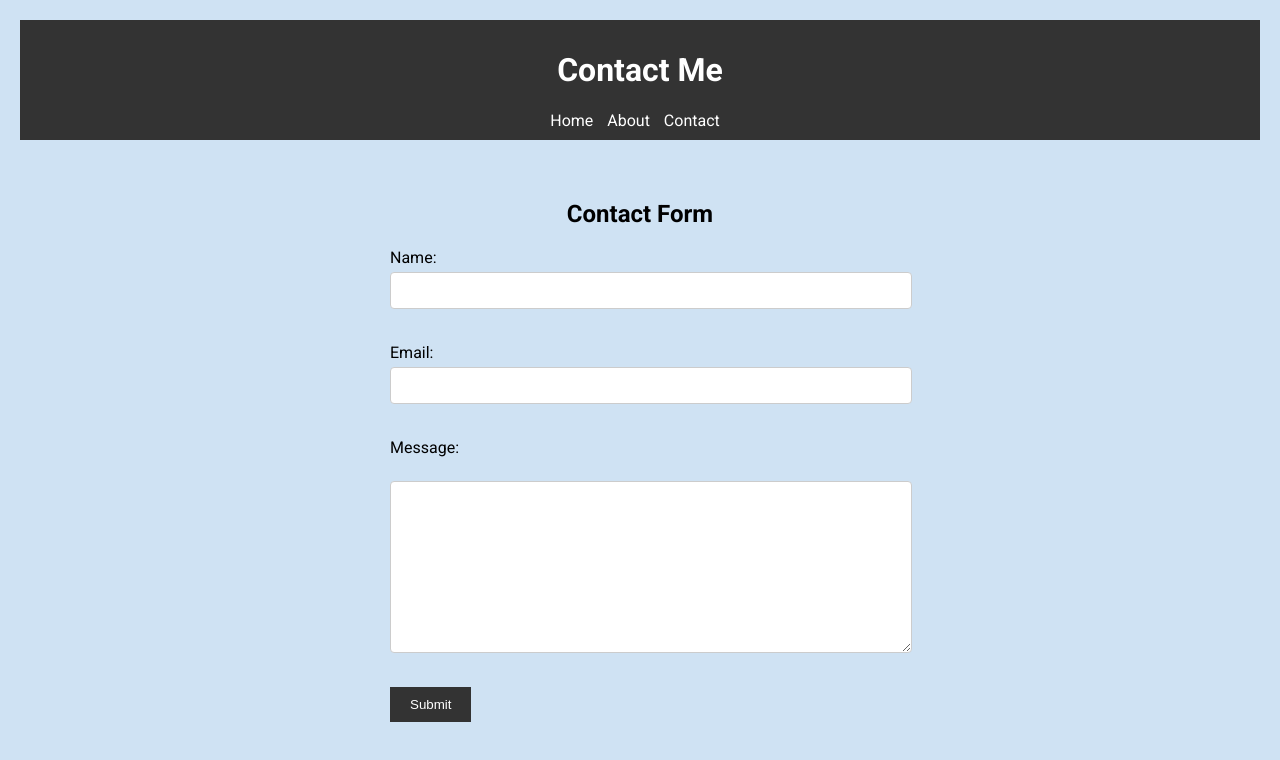
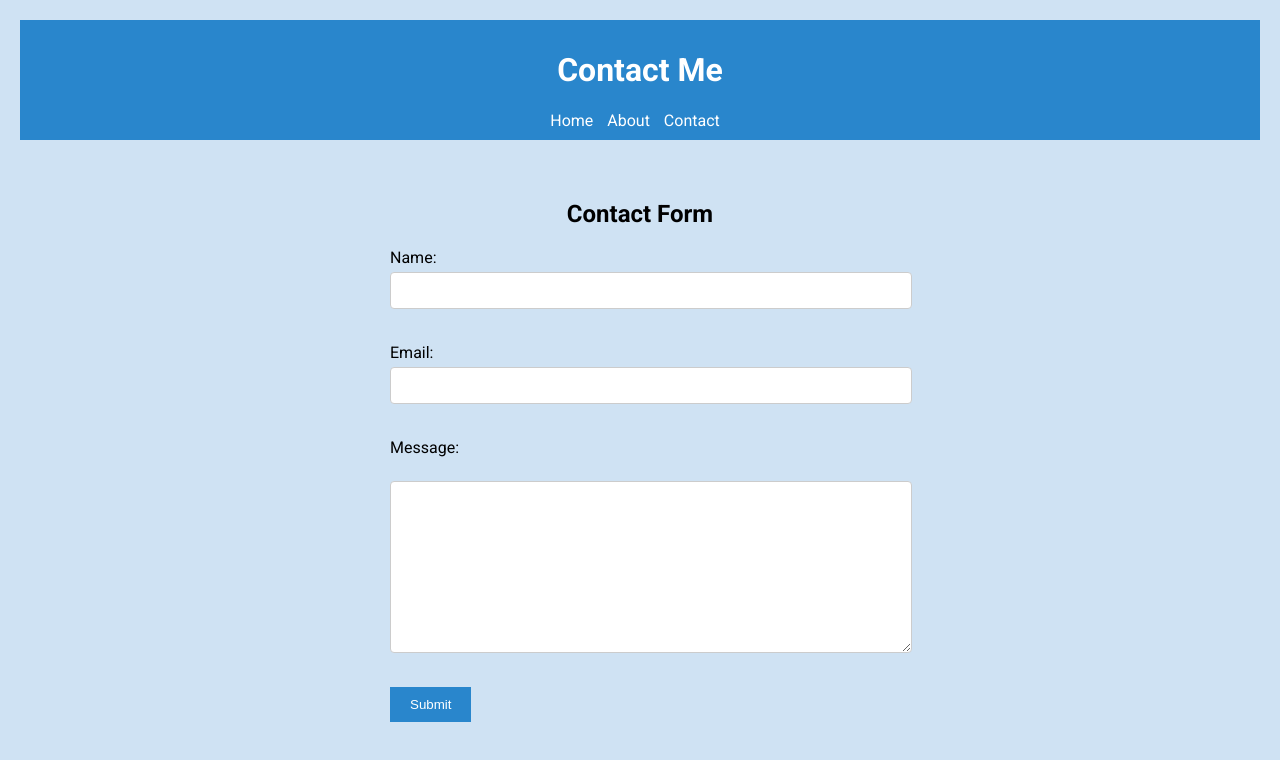
Before and after one commit to Nharvey8/web-development-project, a website: page contact.html in a window 1280 px wide. Drawn offline with Linux system fonts and the light colour scheme.

Commit message:
Update style.css

```diff
--- a/style.css
+++ b/style.css
@@ -9,7 +9,7 @@ body {
 }
 
 header {
-    background-color: #333;
+    background-color: #2986cc;
     color: white;
     padding: 10px 0;
     text-align: center;
@@ -124,7 +124,7 @@ form textarea {
 
 button {
     padding: 10px 20px;
-    background-color: #333;
+    background-color: #2986cc;
     color: white;
     border: none;
     cursor: pointer;
```
